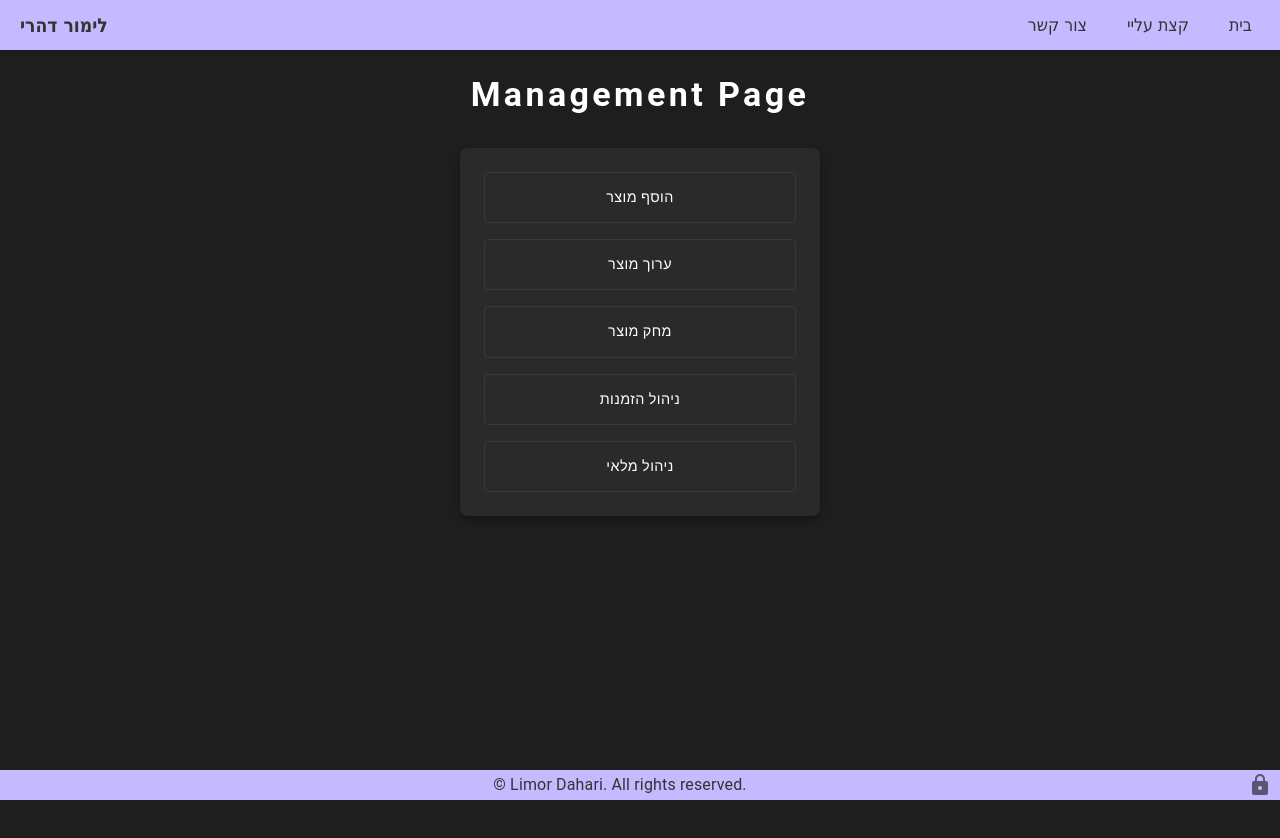
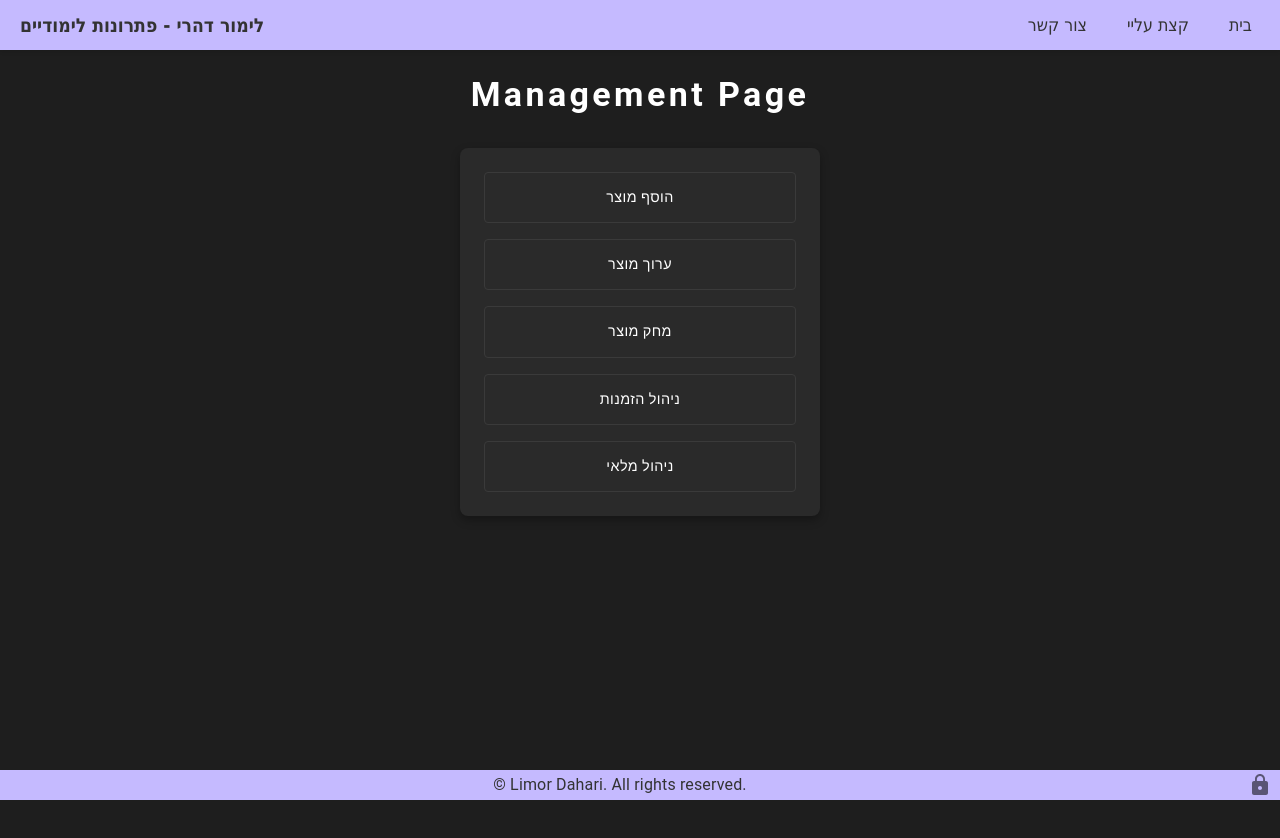
Before and after one commit to OhavShemesh/Limor-Front, a React (Vite) app: page /admin in a window 1280 px wide. Shown: the top 838 px of the page. Built offline with nearby package versions, Linux system fonts and the light colour scheme.

Commit message:
some easy adjustment

```diff
--- a/src/Display/Layout/Header/Header.jsx
+++ b/src/Display/Layout/Header/Header.jsx
@@ -29,7 +29,7 @@ export default function Header({ navigate }) {
           fontSize: '1.2rem',
           fontWeight: 'bold'
         }}>
-          לימור דהרי
+          לימור דהרי - פתרונות לימודיים
         </Link>
         <Box sx={{
           display: 'flex',
--- a/src/Pages/ContactMe/ContactMe.jsx
+++ b/src/Pages/ContactMe/ContactMe.jsx
@@ -66,7 +66,7 @@ export default function ContactMe() {
                     >
                         <IconButton sx={{ display: "flex", gap: 0.5 }}>
                             <Mail sx={{ fontSize: "30px" }} />
-                            <Typography sx={{ fontSize: "20px" }}>lshemesh12@gmail.com</Typography>
+                            <Typography sx={{ fontSize: "20px" }}>ld9081972@gmail.com</Typography>
                         </IconButton>
                         <Typography sx={{ color: "rgb(0,0,0,0.6)", textAlign: "center", width: "90%" }}>קישור לשליחת הודעת מייל לבקשת הצעת מחיר ושאלות</Typography>
                     </Box>
```
